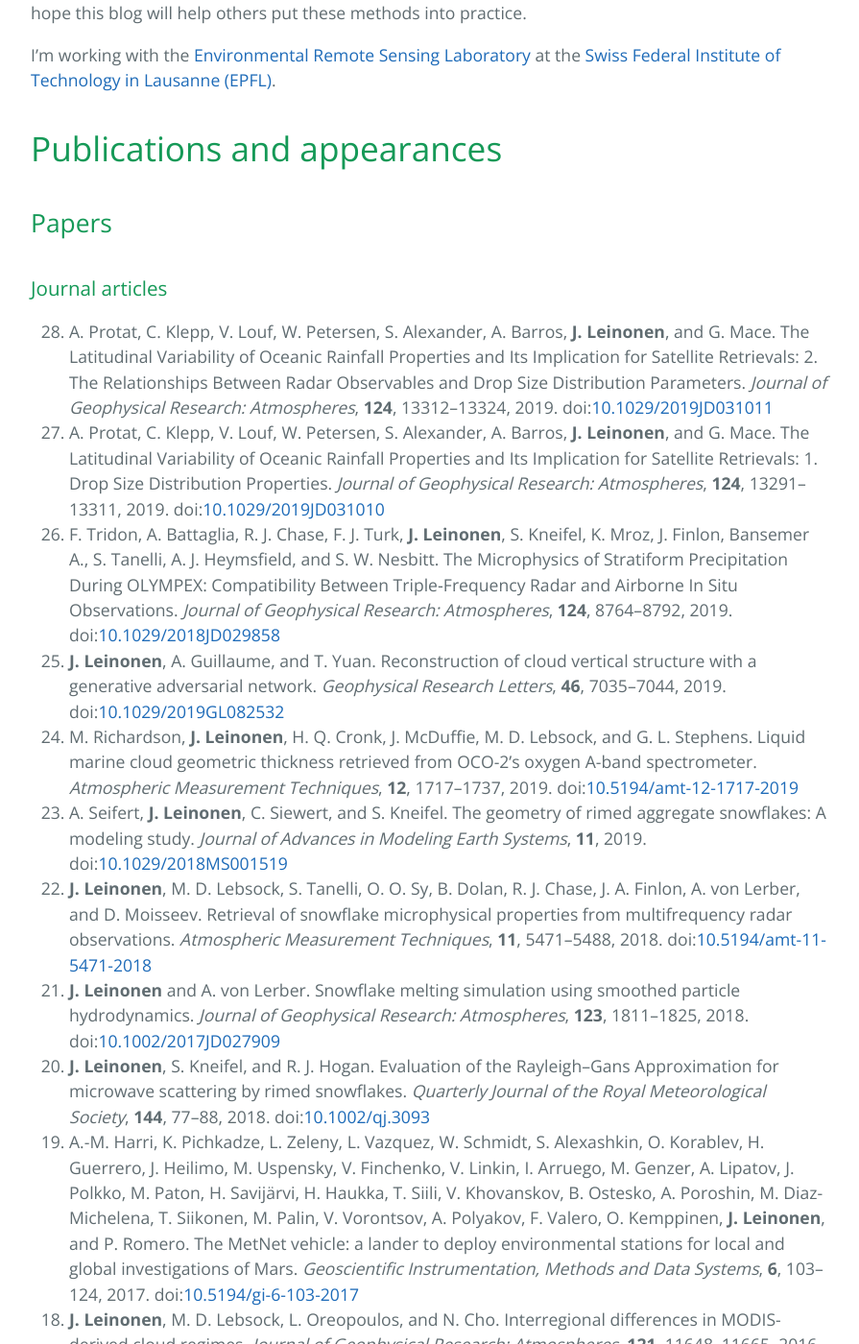
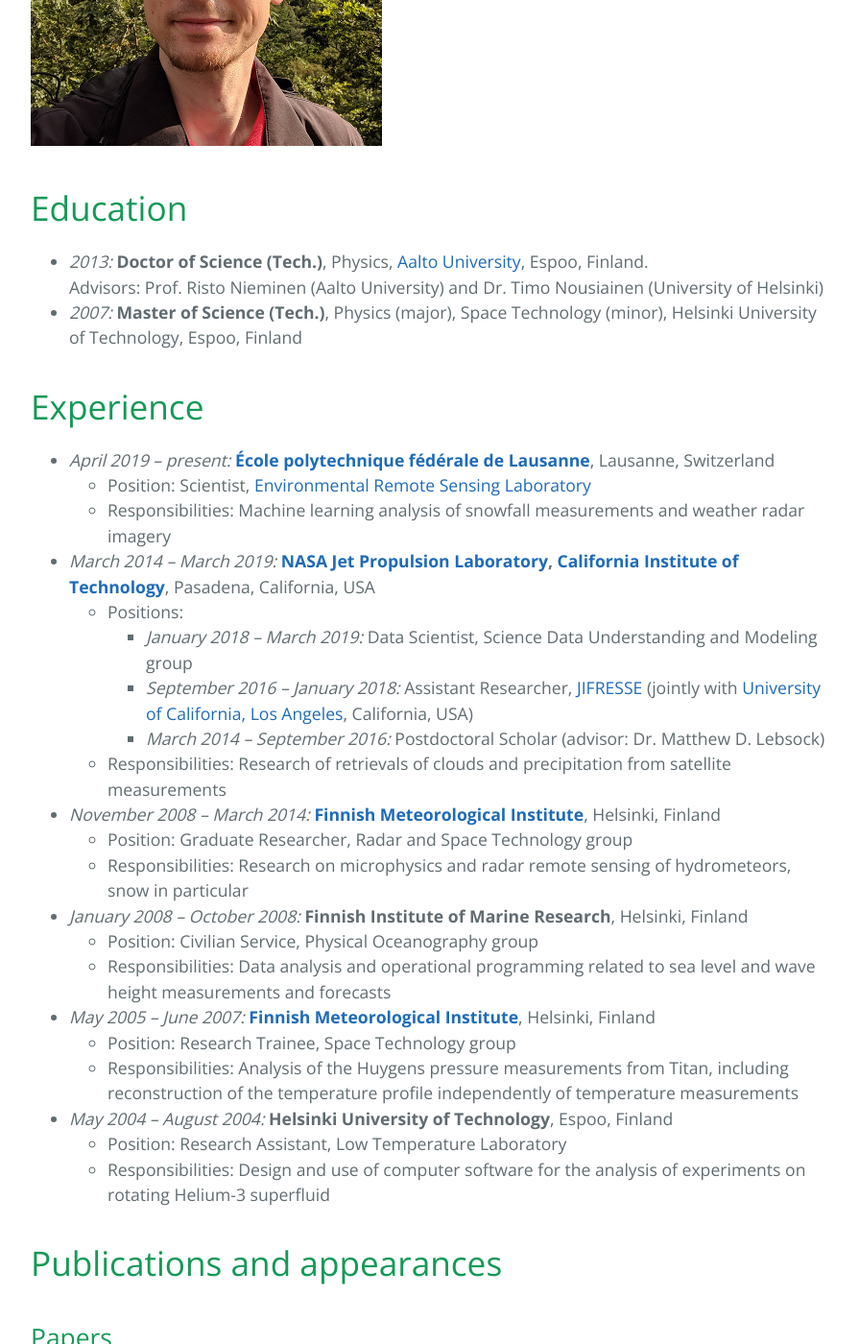
Before and after one commit to jleinonen/jleinonen.github.io, a Jekyll site: the page built from about.md, in a window 1280 px wide and 1400 px high, scrolled down 817 px. Shown: the whole window at 96% size, without its empty margins (192-1087 px from the left). Built offline with Jekyll 4.4.1, drawn with Linux system fonts in a browser that asks for light colours; some of the changed text lies outside the part shown.

Commit message:
Update about page

```diff
--- a/about.md
+++ b/about.md
@@ -1,18 +1,50 @@
 ---
 layout: page
-title: About
+title: About me
 permalink: /about.html
 ---
 
-<img src="{{site.url}}/assets/img/selfie.jpg">
+[Education](#education) | [Experience](#experience) | [Papers](#papers) | [Presentations](#presentations) | [Successful proposals](#proposals)
 
 I've worked on atmospheric science &mdash; especially cloud and precipitation radar &mdash; data problems since about 2008 and I'm currently working on applications of machine learning to these problems. I hope this blog will help others put these methods into practice.
 
 I'm working with the [Environmental Remote Sensing Laboratory](https://www.epfl.ch/labs/lte/) at the [Swiss Federal Institute of Technology in Lausanne (EPFL)](https://www.epfl.ch/).
 
+<img src="{{site.url}}/assets/img/selfie.jpg">
+
+# Education <a name="education"></a>
+
+* *2013:* **Doctor of Science (Tech.)**, Physics, [Aalto University](https://www.aalto.fi/), Espoo, Finland.
+Advisors: Prof. Risto Nieminen (Aalto University) and Dr. Timo Nousiainen (University of Helsinki)
+* *2007:* **Master of Science (Tech.)**, Physics (major), Space Technology (minor), Helsinki University of Technology, Espoo, Finland
+
+# Experience <a name="experience"></a>
+
+* *April 2019 &ndash; present:* **[École polytechnique fédérale de Lausanne](https://www.epfl.ch/)**, Lausanne, Switzerland
+  * Position: Scientist, [Environmental Remote Sensing Laboratory](https://www.epfl.ch/labs/lte/)
+  * Responsibilities: Machine learning analysis of snowfall measurements and weather radar imagery
+* *March 2014 &ndash; March 2019:* **[NASA Jet Propulsion Laboratory](https://jpl.nasa.gov/), [California Institute of Technology](https://www.caltech.edu/)**, Pasadena, California, USA
+  * Positions:
+    * *January 2018 &ndash; March 2019:* Data Scientist, Science Data Understanding and Modeling group
+    * *September 2016 &ndash; January 2018:* Assistant Researcher, [JIFRESSE](https://jifresse.ucla.edu/) (jointly with [University of California, Los Angeles](https://www.ucla.edu/), California, USA)
+    * *March 2014 &ndash; September 2016:* Postdoctoral Scholar (advisor: Dr. Matthew D. Lebsock)
+  * Responsibilities: Research of retrievals of clouds and precipitation from satellite measurements
+* *November 2008 &ndash; March 2014:* **[Finnish Meteorological Institute](https://www.fmi.fi/)**, Helsinki, Finland
+  * Position: Graduate Researcher, Radar and Space Technology group
+  * Responsibilities: Research on microphysics and radar remote sensing of hydrometeors, snow in particular
+* *January 2008 &ndash; October 2008:* **Finnish Institute of Marine Research**, Helsinki, Finland
+  * Position: Civilian Service, Physical Oceanography group
+  * Responsibilities: Data analysis and operational programming related to sea level and wave height measurements and forecasts
+* *May 2005 &ndash; June 2007:* **[Finnish Meteorological Institute](https://www.fmi.fi/)**, Helsinki, Finland
+  * Position: Research Trainee, Space Technology group
+  * Responsibilities: Analysis of the Huygens pressure measurements from Titan, including reconstruction of the temperature profile independently of temperature measurements
+* *May 2004 &ndash; August 2004:* **Helsinki University of Technology**, Espoo, Finland
+  * Position: Research Assistant, Low Temperature Laboratory
+  * Responsibilities: Design and use of computer software for the analysis of experiments on rotating Helium-3 superfluid
+
 # Publications and appearances
 
-## Papers
+## Papers <a name="papers"></a>
 
 ### Journal articles
 
@@ -115,7 +147,7 @@ In *ERAD 2010, Sibiu, Romania*, 2010. [https://www.erad2010.com/pdf/oral/monday/
 adversarial network and _K_-medoids classification. Atmospheric Measurement Techniques Discussions, 2019. doi:[10.5194/amt-2019-440](https://doi.org/10.5194/amt-2019-440). In review, preprint available.
 {: reversed="reversed"}
 
-## Presentations
+## Presentations <a name="presentations"></a>
 
 ### Invited conference talks
 
@@ -203,3 +235,15 @@ profile using the Huygens HASI/PPI instrument. At *36th COSPAR Scientific Assemb
 China*, 2006.
 0. **J. Leinonen**, T. Mäkinen, and A.-M. Harri. The atmospheric temperature profile of Titan reconstructed from pressure data. At *4th International Planetary Probe Workshop, Pasadena,
 California, USA*, 2006.
+
+# Successful proposals <a name="proposals"></a>
+
+* *2019* **PI**: *Deep Learning For Understanding Clouds and Precipitation*, Swiss Supercomputing Centre Small Development Project
+* *2019* **Co-I**: *[Using CloudSat and CALIPSO observations to assess and inform Global Climate Model hydrometeor generators about the horizontal and vertical subgrid variability of clouds and precipitation](https://nspires.nasaprs.com/external/viewrepositorydocument/cmdocumentid=702361/solicitationId=%7BFECE7AC1-6BD2-0905-F2B7-D89EE27CF2F2%7D/viewSolicitationDocument=1/CCST18%20SELECTIONS.pdf)*, NASA Research Opportunities in Earth and Space Science, CloudSat Science Team, PI Lazaros Oreopoulos (NASA GSFC)
+* *2019* **Co-I**: *[EarthCARE’s Cloud, Convection and Precipitation Radar Products: algorithm development, product calibration and validation](https://nspires.nasaprs.com/external/viewrepositorydocument/cmdocumentid=661832/solicitationId=%7BC01AB0C4-FDC4-D958-10C3-967947E2D367%7D/viewSolicitationDocument=1/EUSPI18%20selections.pdf)*, NASA Research Opportunities in Earth and Space Science, US Participating Investigator Program, PI Ousmane O. Sy (JPL)
+* *2018* **PI**: *Reconstruction of the Vertical Structure of Clouds and Precipitation with Generative Adversarial Networks*, JPL Research and Technology Development program
+* *2017* **Collaborator**: *[Using 3D-Printed Analogues to Understand Complex Ice Particles](http://gotw.nerc.ac.uk/list_full.asp?pcode=NE%2FR00014X%2F1&cookieConsent=A)*, UK Natural Environment Research Council (NERC), PI C. Westbrook (U. Reading)
+* *2017* **Collaborator**: *[Ice processes in Antarctica: identification via multi-wavelength active and passive measurements and model evaluation](https://asr.science.energy.gov/projects/10989)*, US Dept. of Energy, PI A. Battaglia (U. Leicester)
+* *2016* **Collaborator**: *[Optimal combination of Polarimetric and Triple frequency radar techniques for Improving Mi-
+crophysical process understanding of cold clouds (OPTIMICE)](https://gepris.dfg.de/gepris/projekt/290611444?context=projekt&task=showDetail&id=290611444&)*, German Research Foundation (DFG), PI S. Kneifel,
+(U. Cologne)
```
